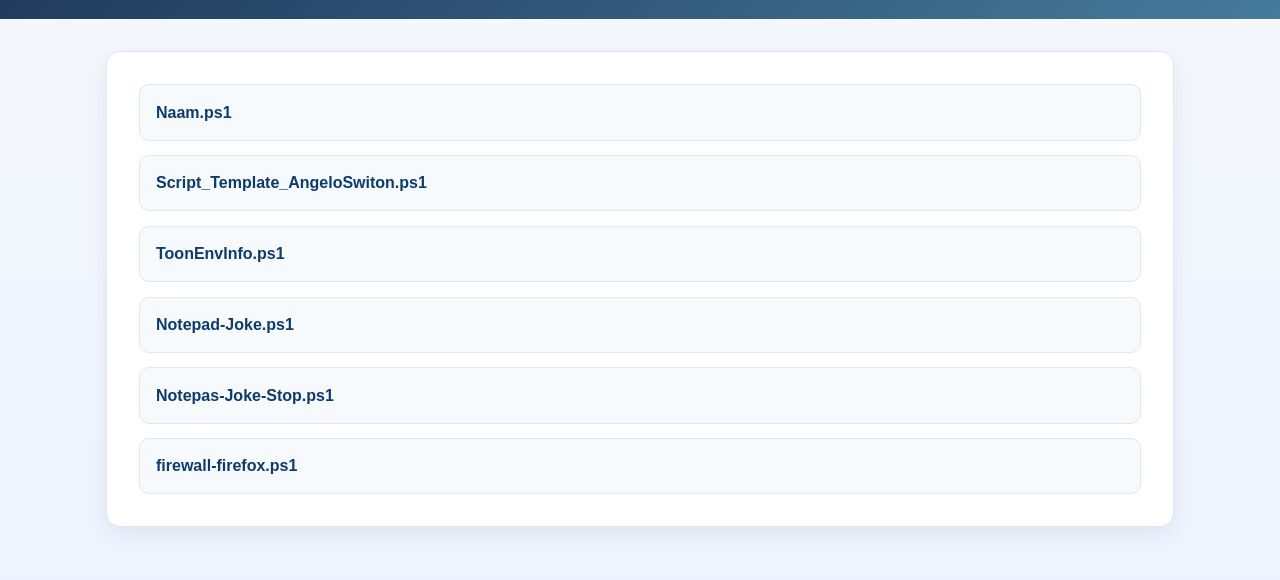
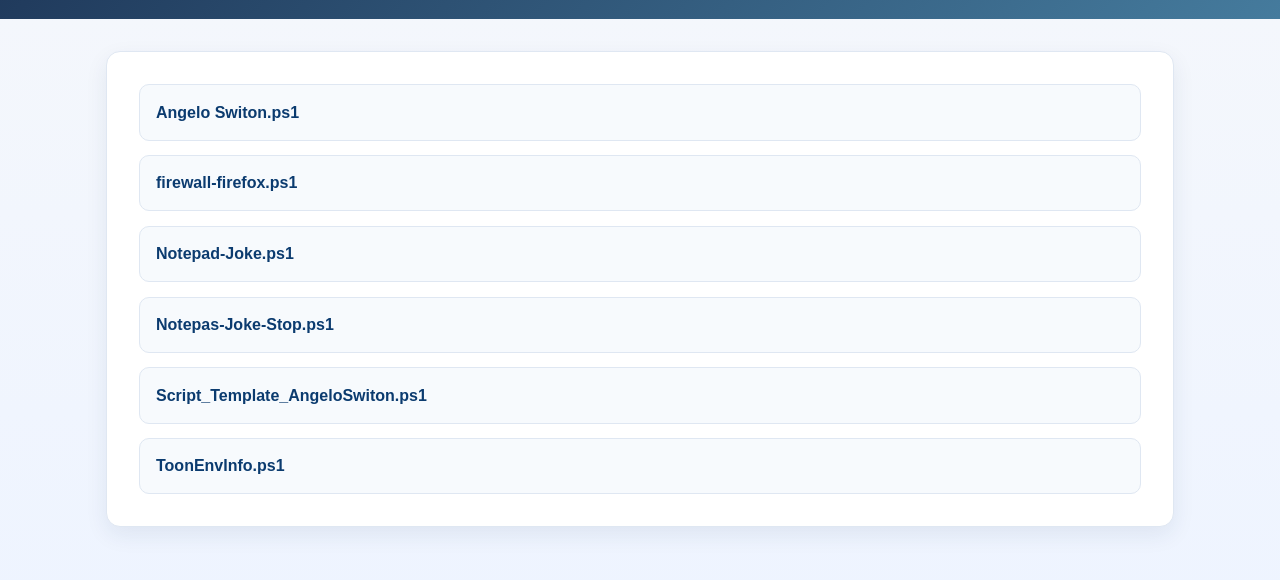
Before and after one commit to PXL-SNE-AutomationAndScripting2627/Scripting-Automation---Lab-exercises, a plain HTML site: page scripts.html in a window 1280 px wide. Shown: the part 184-764 px from the top of the page. Drawn offline with Linux system fonts and the light colour scheme.

Commit message:
Changes to scripts.html

```diff
--- a/scripts.html
+++ b/scripts.html
@@ -78,12 +78,14 @@
     <main class="content-wrap">
       <section class="card">
         <ul class="script-list">
-          <li><a href="scripts/Naam.ps1">Naam.ps1</a></li>
+          <!-- SCRIPT_LINKS_START -->
+          <li><a href="scripts/Angelo%20Switon.ps1">Angelo Switon.ps1</a></li>
+          <li><a href="scripts/firewall-firefox.ps1">firewall-firefox.ps1</a></li>
+          <li><a href="scripts/Notepad-Joke.ps1">Notepad-Joke.ps1</a></li>
+          <li><a href="scripts/Notepas-Joke-Stop.ps1">Notepas-Joke-Stop.ps1</a></li>
           <li><a href="scripts/Script_Template_AngeloSwiton.ps1">Script_Template_AngeloSwiton.ps1</a></li>
           <li><a href="scripts/ToonEnvInfo.ps1">ToonEnvInfo.ps1</a></li>
-          <li><a href="scripts/Notepad-Joke.ps1">Notepad-Joke.ps1</a></li>
-          <li><a href="scripts/Notepas-Joke-Stop.ps1">Notepas-Joke-Stop.ps1</a></li>
-          <li><a href="scripts/firewall-firefox.ps1">firewall-firefox.ps1</a></li>
+          <!-- SCRIPT_LINKS_END -->
         </ul>
       </section>
     </main>
```
Also changed, not shown: 2 other files.
